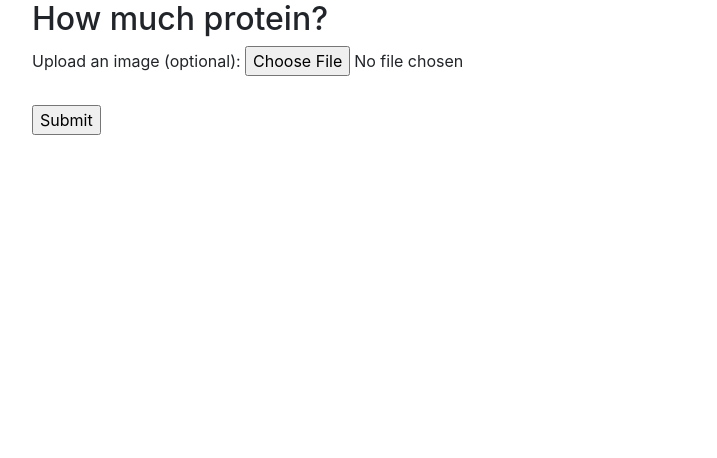
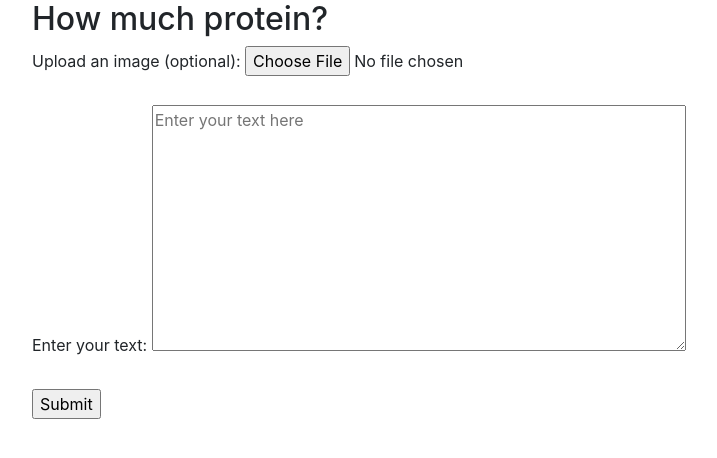
Before and after one commit to sabi-h/foody, a Flask app: page / in a window 1280 px wide. Shown: the part 56-514 px from the top of the page, without its empty margins (53-770 px from the left). Run offline with Flask 3, Linux system fonts and the light colour scheme; some libraries are stand-ins or nearby versions.

Commit message:
working version

```diff
--- a/templates/index.html
+++ b/templates/index.html
@@ -7,8 +7,8 @@
   <form action="/upload" method="post" enctype="multipart/form-data">
     <label for="file">Upload an image (optional):</label>
     <input type="file" name="file" id="file"><br><br>
-    <!-- <label for="text_input">Enter your text:</label> -->
-    <!-- <textarea name="text_input" id="text_input" rows="10" cols="50" placeholder="Enter your text here"></textarea><br><br> -->
+    <label for="text_input">Enter your text:</label>
+    <textarea name="text_input" id="text_input" rows="10" cols="50" placeholder="Enter your text here"></textarea><br><br>
     <input type="submit" value="Submit">
   </form>
 </body>
```
